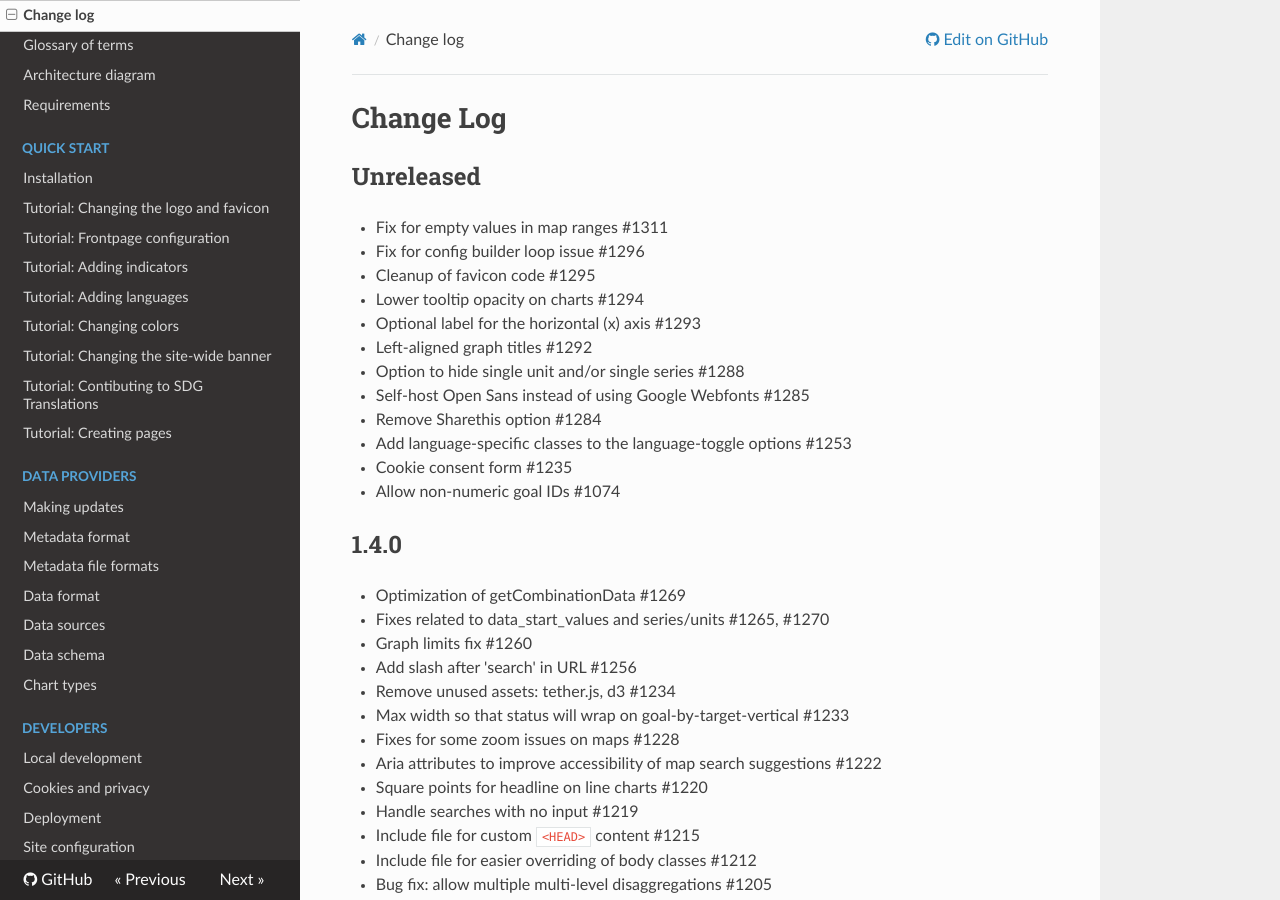
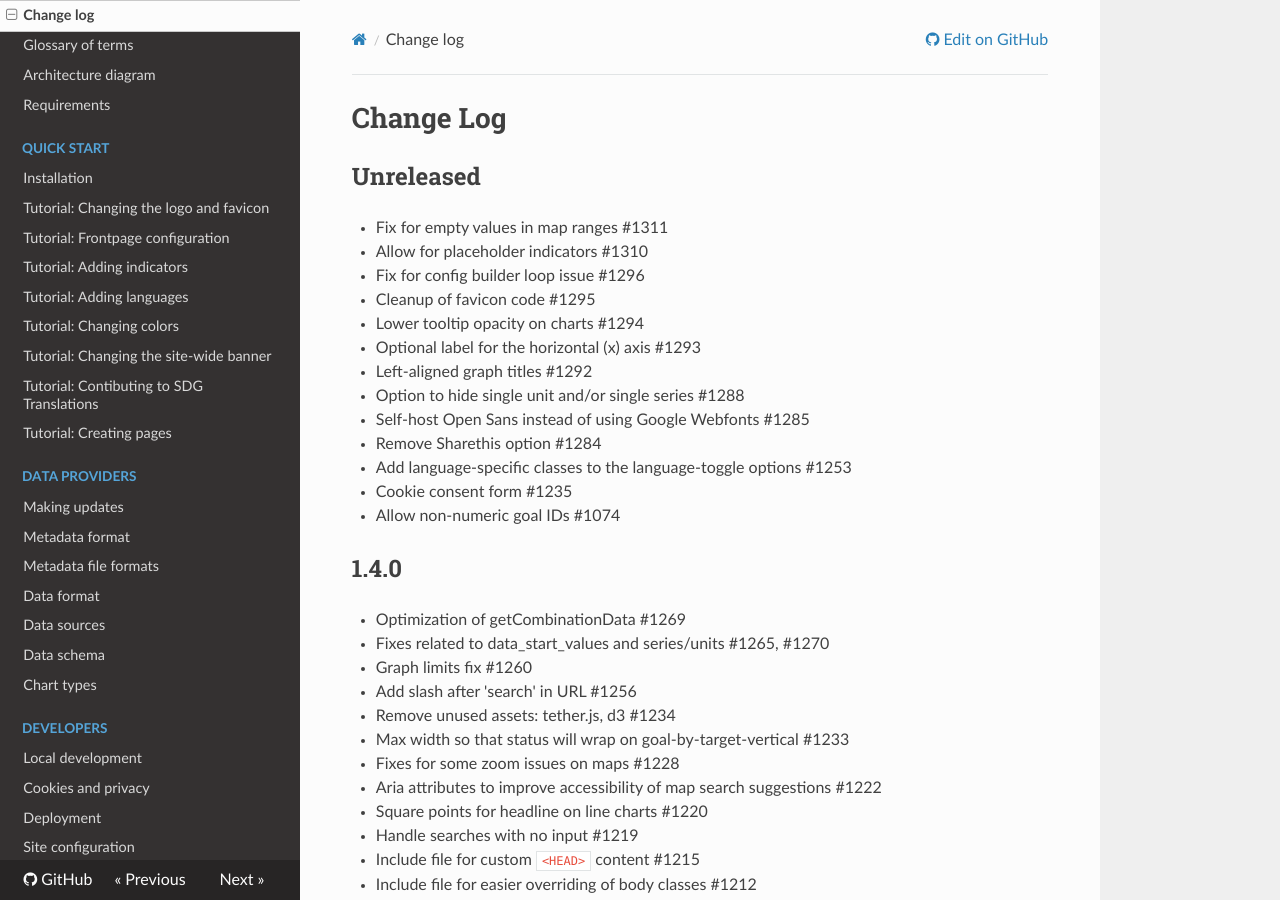
Before and after one commit to open-sdg/open-sdg, an MkDocs documentation site: the page built from docs/changelog.md, in a window 1280 px wide and 900 px high. Built offline with MkDocs 1.6.1, drawn with Linux system fonts in a browser that asks for light colours; nearby versions of some CDN libraries; old or Windows-style settings are respelled for this version of MkDocs.

Commit message:
Changelog

```diff
--- a/docs/changelog.md
+++ b/docs/changelog.md
@@ -3,6 +3,7 @@
 ## Unreleased
 
 * Fix for empty values in map ranges #1311
+* Allow for placeholder indicators #1310
 * Fix for config builder loop issue #1296
 * Cleanup of favicon code #1295
 * Lower tooltip opacity on charts #1294
```
